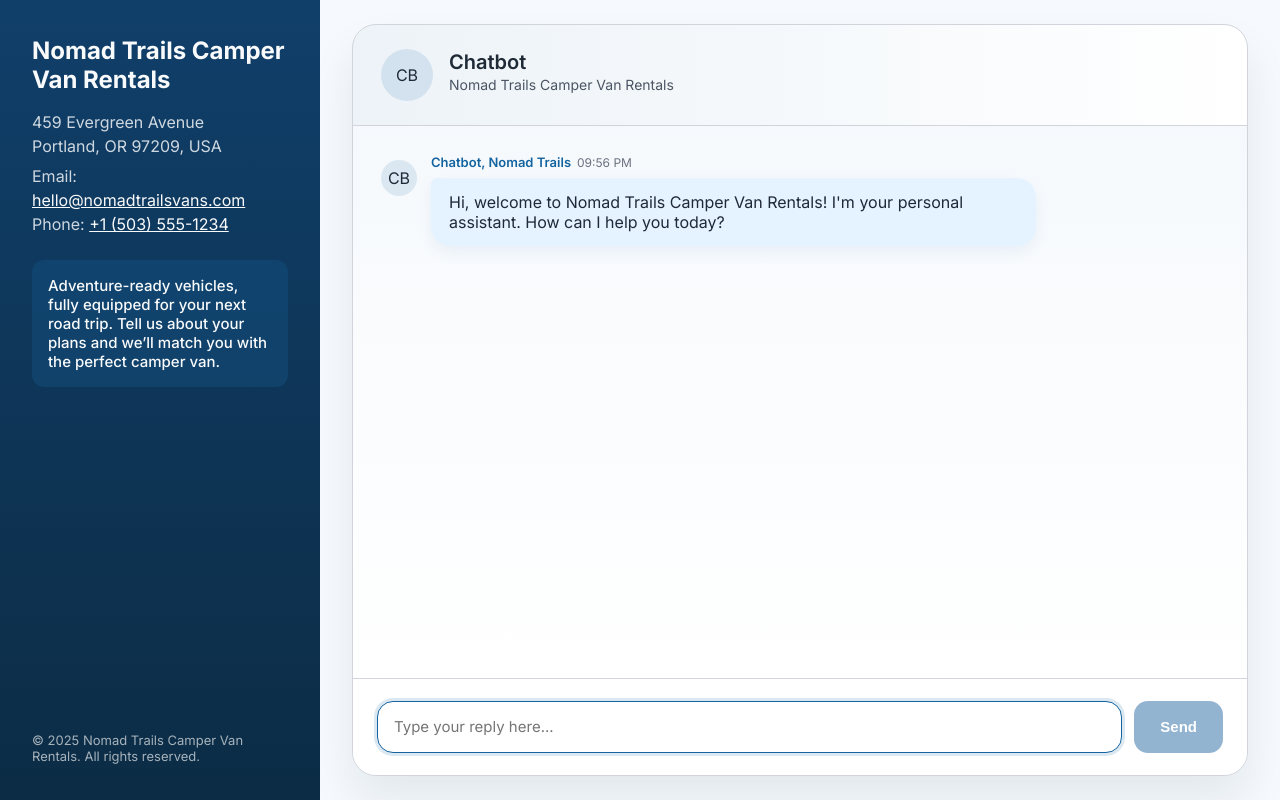
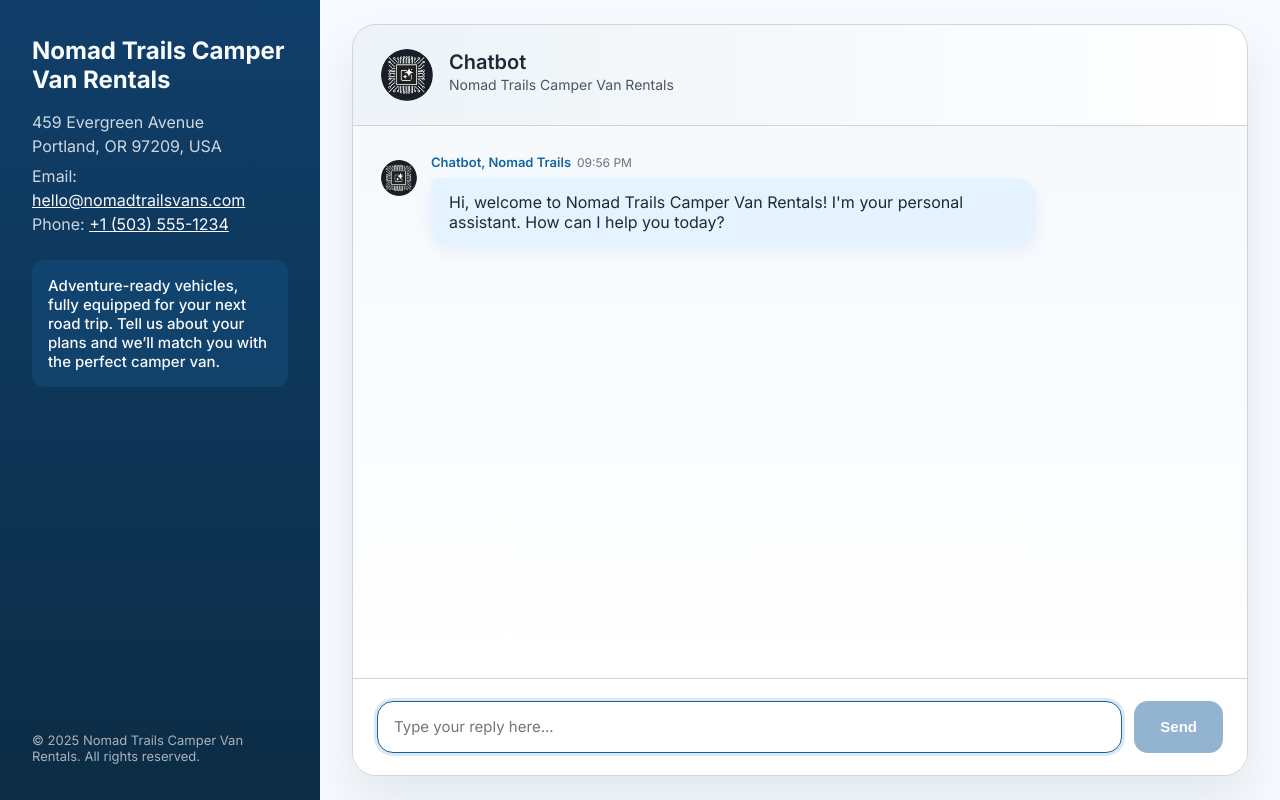
Before and after one commit to timhamr/NomadTrails, a plain HTML site: page index_v4.html in a window 1280 px wide. Drawn offline with Linux system fonts and the light colour scheme.

Commit message:
Update index_v4.html

```diff
--- a/index_v4.html
+++ b/index_v4.html
@@ -540,7 +540,9 @@
     <main>
         <div class="chat-shell">
             <div class="chat-header">
-                <div class="chat-header-avatar" aria-label="Chatbot online">CB</div>
+                <div class="chat-header-avatar" aria-label="Chatbot online">
+                    <img src="chatbot.png" alt="Chatbot avatar">
+                </div>
                 <div class="chat-header-text">
                     <h2>Chatbot</h2>
                     <span>Nomad Trails Camper Van Rentals</span>
@@ -572,6 +574,7 @@
 
         const assistantName = 'Chatbot, Nomad Trails';
         const userName = 'You';
+        const assistantPortrait = 'chatbot.png';
 
         const vanIllustrations = [
             {
@@ -665,7 +668,11 @@
             if (role === 'assistant') {
                 const avatar = document.createElement('div');
                 avatar.className = 'assistant-avatar';
-                avatar.textContent = 'CB';
+                const avatarImg = document.createElement('img');
+                avatarImg.src = assistantPortrait;
+                avatarImg.alt = 'Chatbot avatar';
+                avatarImg.loading = 'lazy';
+                avatar.appendChild(avatarImg);
                 row.appendChild(avatar);
 
                 const contentWrapper = document.createElement('div');
@@ -757,7 +764,11 @@
 
             const avatar = document.createElement('div');
             avatar.className = 'assistant-avatar';
-            avatar.textContent = 'CB';
+            const avatarImg = document.createElement('img');
+            avatarImg.src = assistantPortrait;
+            avatarImg.alt = 'Chatbot avatar';
+            avatarImg.loading = 'lazy';
+            avatar.appendChild(avatarImg);
             row.appendChild(avatar);
 
             const contentWrapper = document.createElement('div');
```
